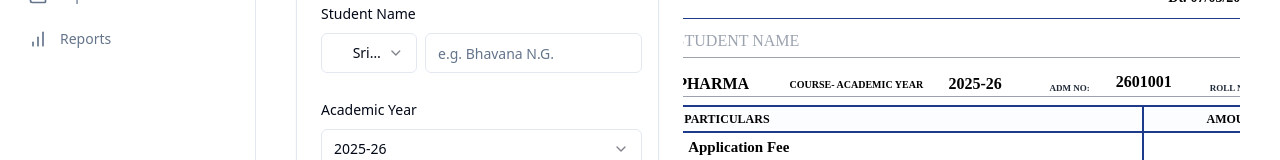
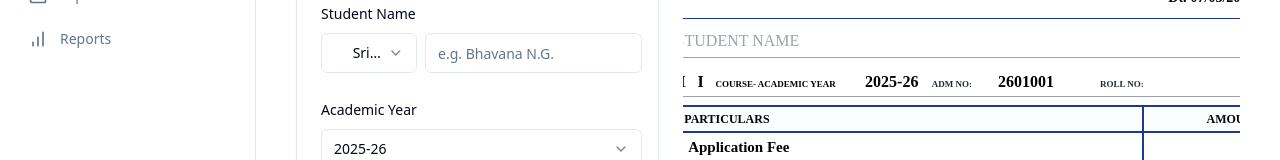
Before and after one commit to N-i-k-h/akshara-edusuite, a React (Vite) app in the folder frontend/: page /fees-registration in a window 1280 px wide. Shown: the part 369-529 px from the top of the page. Built offline with nearby package versions, Linux system fonts and the light colour scheme; no server answers; sample sign-in values are in the browser's storage; what to-words would draw is missing.

Commit message:
Fix receipt alignment and update course layout for D. PHARMA

```diff
--- a/frontend/src/pages/Fees.tsx
+++ b/frontend/src/pages/Fees.tsx
@@ -817,29 +817,31 @@ const Fees = () => {
 
             {/* Student Details Section */}
             <div className="space-y-3 px-2 mb-2 text-base">
-              <div className="flex items-end w-full border-b border-gray-400 pb-0.5">
+              <div className="flex items-baseline w-full border-b border-gray-400 pb-0.5">
                 <span className="shrink-0 font-bold whitespace-nowrap text-sm">Sri /Miss</span>
                 <span className="ml-3 font-bold text-xl italic text-blue-900 flex-1 px-1 uppercase">
                   {receiptData.studentName || ""}
                 </span>
               </div>
 
-              <div className="flex items-end w-full leading-tight font-bold gap-3 border-b border-gray-400 pb-0.5">
-                <span className="shrink-0 uppercase text-[10px]">D. Pharma Course- academic year</span>
-                <span className="font-bold text-sm text-center px-2">
-                  2025-26
+              <div className="flex items-baseline w-full leading-tight font-bold border-b border-gray-400 pb-0.5">
+                <span className="shrink-0 uppercase text-[11px] mr-6">D. PHARMA</span>
+                <span className="shrink-0 uppercase text-[12px] mr-6">I</span>
+                <span className="shrink-0 uppercase text-[9px] mr-4">COURSE- ACADEMIC YEAR</span>
+                <span className="font-bold text-sm text-center px-2 mr-auto">
+                  {students.find(s => s._id === receiptData.studentId)?.academicYear || "2025-26"}
                 </span>
-                <div className="flex gap-4 ml-auto items-end">
-                  <div className="flex gap-1 items-end">
+                <div className="flex gap-6 items-baseline shrink-0">
+                  <div className="flex gap-1 items-baseline">
                     <span className="uppercase text-[9px] font-bold text-gray-800">ADM NO:</span>
                     <span className="font-bold text-base px-2 text-blue-900 border-b-2 border-gray-400 pb-0.5 min-w-[80px] text-center">
-                      {students.find(s => s._id === receiptData.studentId)?.admissionNumber || ""}
+                      {students.find(s => s._id === receiptData.studentId)?.admissionNumber || "\u00A0"}
                     </span>
                   </div>
-                  <div className="flex gap-1 items-end">
+                  <div className="flex gap-1 items-baseline">
                     <span className="uppercase text-[9px] font-bold text-gray-800">Roll No:</span>
                     <span className="font-bold text-base px-2 text-blue-900 border-b-2 border-gray-400 pb-0.5 min-w-[40px] text-center">
-                      {students.find(s => s._id === receiptData.studentId)?.rollNo || ""}
+                      {students.find(s => s._id === receiptData.studentId)?.rollNo || "\u00A0"}
                     </span>
                   </div>
                 </div>
--- a/frontend/src/pages/FeesRegistration.tsx
+++ b/frontend/src/pages/FeesRegistration.tsx
@@ -698,7 +698,7 @@ const FeesRegistration = () => {
 
             {/* Student Details Section */}
             <div className="space-y-3 px-2 mb-2 text-base">
-              <div className="flex items-end w-full border-b border-gray-400 pb-0.5">
+              <div className="flex items-baseline w-full border-b border-gray-400 pb-0.5">
                 {isGeneratingPDF ? (
                   <span className="shrink-0 font-bold whitespace-nowrap text-sm inline-block pb-0.5 leading-normal align-bottom">{formData.genderPrefix}</span>
                 ) : (
@@ -726,43 +726,43 @@ const FeesRegistration = () => {
                 )}
               </div>
 
-              <div className="flex items-end w-full leading-tight font-bold gap-3 border-b border-gray-400 pb-0.5">
+              <div className="flex items-baseline w-full leading-tight font-bold border-b border-gray-400 pb-0.5">
                 {isGeneratingPDF ? (
-                  <span className="shrink-0 uppercase text-[10px] inline-block pb-0.5 leading-normal align-bottom">{formData.yearPrefix}</span>
+                  <span className="shrink-0 uppercase text-[11px] mr-6 inline-block pb-0.5 leading-normal align-bottom">{formData.course}</span>
                 ) : (
                   <input
                     type="text"
-                    style={{ ...inlineInputStyle, width: "40px" }}
-                    className="uppercase text-[10px]"
+                    style={{ ...inlineInputStyle, width: "80px" }}
+                    className="uppercase text-[11px]"
+                    value={formData.course}
+                    onChange={(e) => handleInputChange("course", e.target.value)}
+                  />
+                )}
+                {isGeneratingPDF ? (
+                  <span className="shrink-0 uppercase text-[12px] mr-6 inline-block pb-0.5 leading-normal align-bottom">{formData.yearPrefix}</span>
+                ) : (
+                  <input
+                    type="text"
+                    style={{ ...inlineInputStyle, width: "30px", textAlign: "center" }}
+                    className="uppercase text-[12px]"
                     value={formData.yearPrefix}
                     onChange={(e) => handleInputChange("yearPrefix", e.target.value)}
                   />
                 )}
+                <span className="uppercase text-[9px] mr-4 whitespace-nowrap inline-block pb-0.5 leading-normal align-bottom">COURSE- ACADEMIC YEAR</span>
                 {isGeneratingPDF ? (
-                  <span className="shrink-0 uppercase text-[10px] ml-1 inline-block pb-0.5 leading-normal align-bottom">{formData.course}</span>
-                ) : (
-                  <input
-                    type="text"
-                    style={{ ...inlineInputStyle, width: "120px" }}
-                    className="uppercase text-[10px]"
-                    value={formData.course}
-                    onChange={(e) => handleInputChange("course", e.target.value)}
-                  />
-                )}
-                <span className="uppercase text-[10px] whitespace-nowrap inline-block pb-0.5 leading-normal align-bottom">Course- academic year</span>
-                {isGeneratingPDF ? (
-                  <span className="font-bold text-sm text-center px-2 inline-block pb-0.5 leading-normal align-bottom">{formData.academicYear}</span>
+                  <span className="font-bold text-sm text-center px-2 mr-auto inline-block pb-0.5 leading-normal align-bottom">{formData.academicYear}</span>
                 ) : (
                   <input
                     type="text"
                     style={{ ...inlineInputStyle, width: "80px", textAlign: "center" }}
-                    className="font-bold text-sm text-center"
+                    className="font-bold text-sm text-center mr-auto"
                     value={formData.academicYear}
                     onChange={(e) => handleInputChange("academicYear", e.target.value)}
                   />
                 )}
-                <div className="flex gap-4 ml-auto items-end">
-                  <div className="flex gap-1 items-end">
+                <div className="flex gap-6 items-baseline shrink-0">
+                  <div className="flex gap-1 items-baseline">
                     <span className="uppercase text-[9px] font-bold text-gray-800">ADM NO:</span>
                     {isGeneratingPDF ? (
                       <span className="inline-block font-bold text-base px-2 text-blue-900 border-b-2 border-gray-400 pb-0.5 min-w-[80px] text-center leading-normal">
@@ -778,7 +778,7 @@ const FeesRegistration = () => {
                       />
                     )}
                   </div>
-                  <div className="flex gap-1 items-end">
+                  <div className="flex gap-1 items-baseline">
                     <span className="uppercase text-[9px] font-bold text-gray-800">Roll No:</span>
                     {isGeneratingPDF ? (
                       <span className="inline-block font-bold text-base px-2 text-blue-900 border-b-2 border-gray-400 pb-0.5 min-w-[40px] text-center leading-normal">
--- a/frontend/src/pages/Students.tsx
+++ b/frontend/src/pages/Students.tsx
@@ -1513,37 +1513,48 @@ const Students = () => {
                           )}
                        </div>
 
-                       <div className="flex items-end w-full font-bold gap-4 border-b border-gray-400 pb-0.5">
+                       <div className="flex items-baseline w-full font-bold border-b border-gray-400 pb-0.5">
                           {isGeneratingReceiptPDF ? (
-                            <span className="shrink-0 uppercase text-[9px] inline-block pb-0.5 leading-normal align-bottom">{latestReceipt.course || "D. PHARMA COURSE"} - ACADEMIC YEAR</span>
+                            <>
+                              <span className="shrink-0 uppercase text-[11px] mr-6 inline-block pb-0.5 leading-normal align-bottom">{latestReceipt.course || "D. PHARMA"}</span>
+                              <span className="shrink-0 uppercase text-[12px] mr-6 inline-block pb-0.5 leading-normal align-bottom">{latestReceipt.yearPrefix || "I"}</span>
+                              <span className="shrink-0 uppercase text-[9px] mr-4 inline-block pb-0.5 leading-normal align-bottom">COURSE- ACADEMIC YEAR</span>
+                            </>
                           ) : (
-                            <div className="flex gap-1 items-center shrink-0">
+                            <div className="flex gap-4 items-baseline shrink-0 mr-4">
                               <input
                                 type="text"
-                                style={{ ...inlineInputStyle, width: "120px" }}
-                                className="uppercase text-[9px]"
-                                value={latestReceipt.course || "D. PHARMA COURSE"}
+                                style={{ ...inlineInputStyle, width: "80px" }}
+                                className="uppercase text-[11px]"
+                                value={latestReceipt.course || "D. PHARMA"}
                                 onChange={(e) => handleReceiptInputChange("course", e.target.value)}
                               />
-                              <span className="uppercase text-[9px]">- ACADEMIC YEAR</span>
+                              <input
+                                type="text"
+                                style={{ ...inlineInputStyle, width: "30px", textAlign: "center" }}
+                                className="uppercase text-[12px]"
+                                value={latestReceipt.yearPrefix || "I"}
+                                onChange={(e) => handleReceiptInputChange("yearPrefix", e.target.value)}
+                              />
+                              <span className="uppercase text-[9px]">COURSE- ACADEMIC YEAR</span>
                             </div>
                           )}
                           {isGeneratingReceiptPDF ? (
-                            <span className="font-bold text-sm px-2 inline-block pb-0.5 leading-normal align-bottom">{latestReceipt.academicYear || "2025-26"}</span>
+                            <span className="font-bold text-sm px-2 mr-auto inline-block pb-0.5 leading-normal align-bottom">{latestReceipt.academicYear || selectedStudent?.academicYear || ""}</span>
                           ) : (
                             <input
                               type="text"
                               style={{ ...inlineInputStyle, width: "80px" }}
-                              className="font-bold text-sm px-2"
-                              value={latestReceipt.academicYear || "2025-26"}
+                              className="font-bold text-sm px-2 mr-auto"
+                              value={latestReceipt.academicYear || selectedStudent?.academicYear || ""}
                               onChange={(e) => handleReceiptInputChange("academicYear", e.target.value)}
                             />
                           )}
-                          <div className="flex gap-6 ml-auto items-end">
-                             <div className="flex gap-1 items-end">
+                          <div className="flex gap-6 items-baseline shrink-0">
+                             <div className="flex gap-1 items-baseline">
                                 <span className="uppercase text-[8px] text-gray-500">ADM NO:</span>
                                 {isGeneratingReceiptPDF ? (
-                                  <span className="text-[#1e3a8a] text-base inline-block pb-0.5 leading-normal border-b border-blue-900 px-1 text-center min-w-[80px]">{latestReceipt.admissionNumber || selectedStudent.admissionNumber || ""}</span>
+                                  <span className="text-[#1e3a8a] text-base inline-block pb-0.5 leading-normal border-b border-blue-900 px-1 text-center min-w-[80px]">{latestReceipt.admissionNumber || selectedStudent.admissionNumber || "\u00A0"}</span>
                                 ) : (
                                   <input
                                     type="text"
@@ -1554,10 +1565,10 @@ const Students = () => {
                                   />
                                 )}
                              </div>
-                             <div className="flex gap-1 items-end">
+                             <div className="flex gap-1 items-baseline">
                                 <span className="uppercase text-[8px] text-gray-500">ROLL NO:</span>
                                 {isGeneratingReceiptPDF ? (
-                                  <span className="text-[#1e3a8a] text-base inline-block pb-0.5 leading-normal border-b border-blue-900 px-1 text-center min-w-[40px]">{latestReceipt.rollNo || selectedStudent.rollNo || ""}</span>
+                                  <span className="text-[#1e3a8a] text-base inline-block pb-0.5 leading-normal border-b border-blue-900 px-1 text-center min-w-[40px]">{latestReceipt.rollNo || selectedStudent.rollNo || "\u00A0"}</span>
                                 ) : (
                                   <input
                                     type="text"
@@ -1881,37 +1892,48 @@ const Students = () => {
                           )}
                        </div>
 
-                       <div className="flex items-end w-full font-bold gap-4 border-b border-gray-400 pb-0.5">
+                       <div className="flex items-baseline w-full font-bold border-b border-gray-400 pb-0.5">
                           {isGeneratingPromotedPDF ? (
-                            <span className="shrink-0 uppercase text-[9px] inline-block pb-0.5 leading-normal align-bottom">{promotedReceipt.course || "D. PHARMA COURSE"} - ACADEMIC YEAR</span>
+                            <>
+                              <span className="shrink-0 uppercase text-[11px] mr-6 inline-block pb-0.5 leading-normal align-bottom">{promotedReceipt.course || "D. PHARMA"}</span>
+                              <span className="shrink-0 uppercase text-[12px] mr-6 inline-block pb-0.5 leading-normal align-bottom">{promotedReceipt.yearPrefix || "II"}</span>
+                              <span className="shrink-0 uppercase text-[9px] mr-4 inline-block pb-0.5 leading-normal align-bottom">COURSE- ACADEMIC YEAR</span>
+                            </>
                           ) : (
-                            <div className="flex gap-1 items-center shrink-0">
+                            <div className="flex gap-4 items-baseline shrink-0 mr-4">
                               <input
                                 type="text"
-                                style={{ ...inlineInputStyle, width: "120px" }}
-                                className="uppercase text-[9px]"
-                                value={promotedReceipt.course || "D. PHARMA COURSE"}
+                                style={{ ...inlineInputStyle, width: "80px" }}
+                                className="uppercase text-[11px]"
+                                value={promotedReceipt.course || "D. PHARMA"}
                                 onChange={(e) => handlePromotedInputChange("course", e.target.value)}
                               />
-                              <span className="uppercase text-[9px]">- ACADEMIC YEAR</span>
+                              <input
+                                type="text"
+                                style={{ ...inlineInputStyle, width: "30px", textAlign: "center" }}
+                                className="uppercase text-[12px]"
+                                value={promotedReceipt.yearPrefix || "II"}
+                                onChange={(e) => handlePromotedInputChange("yearPrefix", e.target.value)}
+                              />
+                              <span className="uppercase text-[9px]">COURSE- ACADEMIC YEAR</span>
                             </div>
                           )}
                           {isGeneratingPromotedPDF ? (
-                            <span className="font-bold text-sm px-2 inline-block pb-0.5 leading-normal align-bottom">{promotedReceipt.academicYear || "2025-26"}</span>
+                            <span className="font-bold text-sm px-2 mr-auto inline-block pb-0.5 leading-normal align-bottom">{promotedReceipt.academicYear || selectedStudent?.academicYear || ""}</span>
                           ) : (
                             <input
                               type="text"
                               style={{ ...inlineInputStyle, width: "80px" }}
-                              className="font-bold text-sm px-2"
-                              value={promotedReceipt.academicYear || "2025-26"}
+                              className="font-bold text-sm px-2 mr-auto"
+                              value={promotedReceipt.academicYear || selectedStudent?.academicYear || ""}
                               onChange={(e) => handlePromotedInputChange("academicYear", e.target.value)}
                             />
                           )}
-                          <div className="flex gap-6 ml-auto items-end">
-                             <div className="flex gap-1 items-end">
+                          <div className="flex gap-6 items-baseline shrink-0">
+                             <div className="flex gap-1 items-baseline">
                                  <span className="uppercase text-[8px] text-gray-500">ADM NO:</span>
                                  {isGeneratingPromotedPDF ? (
-                                   <span className="text-[#1e3a8a] text-base inline-block pb-0.5 leading-normal border-b border-blue-900 px-1 text-center min-w-[80px]">{promotedReceipt.admissionNumber || selectedStudent.admissionNumber || ""}</span>
+                                   <span className="text-[#1e3a8a] text-base inline-block pb-0.5 leading-normal border-b border-blue-900 px-1 text-center min-w-[80px]">{promotedReceipt.admissionNumber || selectedStudent.admissionNumber || "\u00A0"}</span>
                                  ) : (
                                    <input
                                      type="text"
@@ -1922,10 +1944,10 @@ const Students = () => {
                                    />
                                  )}
                              </div>
-                             <div className="flex gap-1 items-end">
+                             <div className="flex gap-1 items-baseline">
                                  <span className="uppercase text-[8px] text-gray-500">ROLL NO:</span>
                                  {isGeneratingPromotedPDF ? (
-                                   <span className="text-[#1e3a8a] text-base inline-block pb-0.5 leading-normal border-b border-blue-900 px-1 text-center min-w-[40px]">{promotedReceipt.rollNo || selectedStudent.rollNo || ""}</span>
+                                   <span className="text-[#1e3a8a] text-base inline-block pb-0.5 leading-normal border-b border-blue-900 px-1 text-center min-w-[40px]">{promotedReceipt.rollNo || selectedStudent.rollNo || "\u00A0"}</span>
                                  ) : (
                                    <input
                                      type="text"
```
